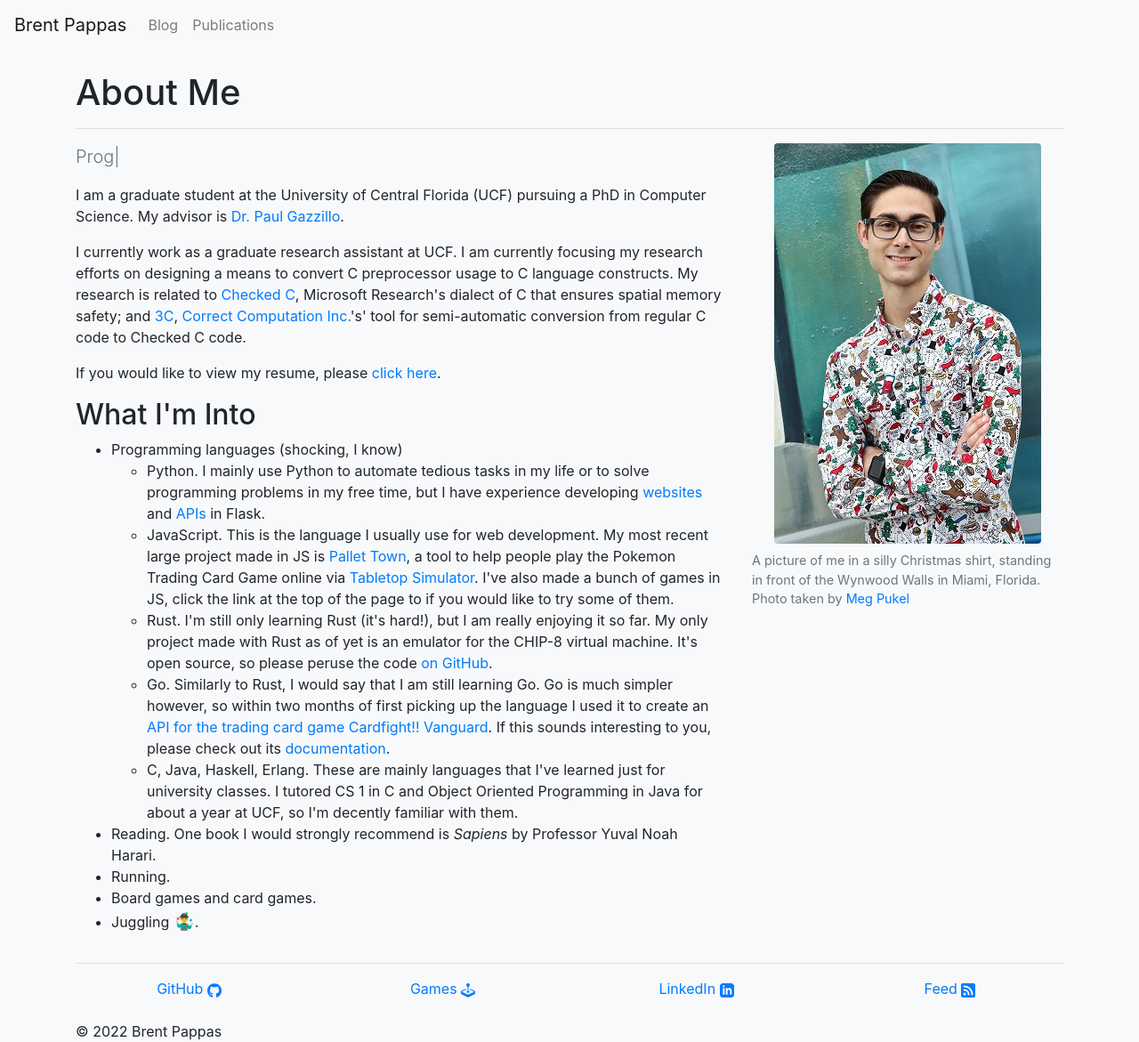
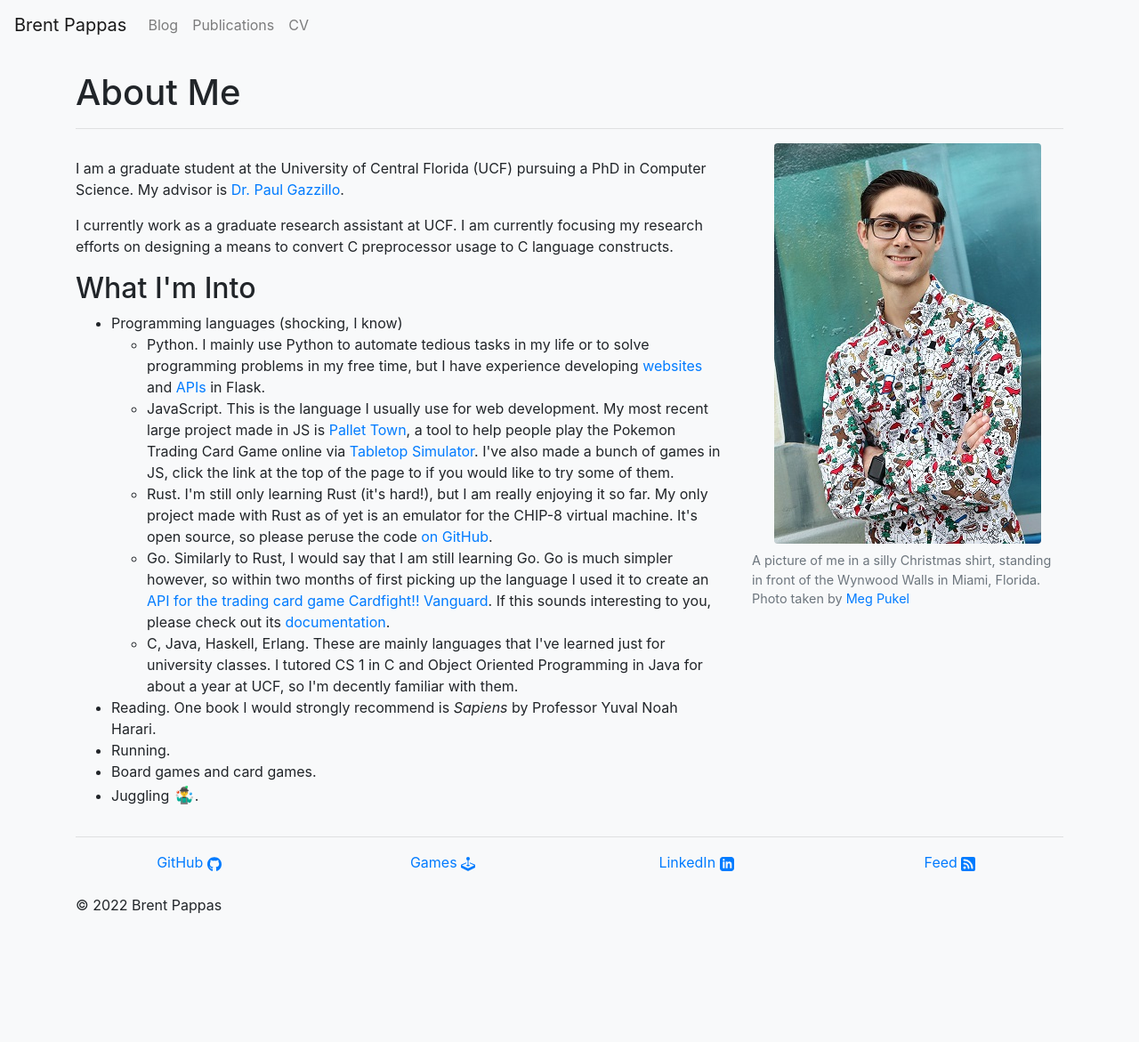
Before and after one commit to PappasBrent/pappasbrent.github.io, a Jekyll site: the page built from index.html, in a window 1280 px wide. Shown: the whole page at 89% size. Built offline with Jekyll 4.4.1, drawn with Linux system fonts in a browser that asks for light colours; after the commit the page ends 1029 px from its top, so only the background shows below that.

Commit message:
Remove typing name gimmick
Add link to CV

Add CV pdf to site

```diff
--- a/_includes/header.html
+++ b/_includes/header.html
@@ -14,6 +14,9 @@
                 <li class="nav-item">
                     <a class="nav-link" href="/publications">Publications</a>
                 </li>
+                <li class="nav-item">
+                    <a class="nav-link" href="/assets/cv.pdf">CV</a>
+                </li>
             </ul>
         </div>
     </nav>
--- a/index.html
+++ b/index.html
@@ -2,36 +2,20 @@
 layout: default
 title: About Me
 ---
-<script defer src="/assets/js/typed.min.js"></script>
-<script defer>
-    window.onload = () => {
-        new Typed(".typed", {
-            strings: ["Researcher", "Student", "Programmer" ],
-            typeSpeed: 60,
-            backSpeed: 60,
-        });
-    }
-</script>
 <div class="row">
     <div class="col-12 col-sm-12 col-md-8 col-lg-8 col-xl-8 col-xxl-8 order-2 order-sm-2 order-md-1">
         <p class="lead"><a class="text-muted" href="https://mattboldt.github.io/typed.js/"><span
                     class="typed"></span></a></p>
 
-        <p>I am a graduate student at the University of Central Florida (UCF) pursuing a PhD in Computer Science. My
-            advisor is <a href="https://paulgazzillo.com/">Dr. Paul Gazzillo</a>.</p>
-        <p>I currently work as a graduate research assistant at UCF. I am currently focusing my research efforts on
-            designing a means to convert C preprocessor usage to C language constructs. My research is related
-            to <a href="https://www.microsoft.com/en-us/research/project/checked-c/">Checked C</a>, Microsoft Research's
-            dialect of C that ensures spatial memory safety; and <a
-                href="https://github.com/correctcomputation/checkedc-clang">3C</a>,
-            <a href="https://correctcomputation.com/">Correct Computation Inc.</a>'s' tool for
-            semi-automatic
-            conversion from regular C code to Checked C code.
+        <p>
+            I am a graduate student at the University of Central Florida (UCF) pursuing a PhD in Computer Science.
+            My advisor is <a href="https://paulgazzillo.com/">Dr. Paul Gazzillo</a>.
         </p>
-
-        <p>If you would like to view my resume, please <a
-                href="https://docs.google.com/document/d/1zHW6NAX_zjq_iuKL94nZ7W4JM1tnA7tvGYyU792CAcg/edit?usp=sharing">click
-                here</a>.</p>
+        <p>
+            I currently work as a graduate research assistant at UCF.
+            I am currently focusing my research efforts on designing a means to convert C preprocessor usage to C
+            language constructs.
+        </p>
 
         <h2>What I'm Into</h2>
         <ul>
```
Also changed, not shown: assets/js/typed.min.js (deleted), 1 other file.
